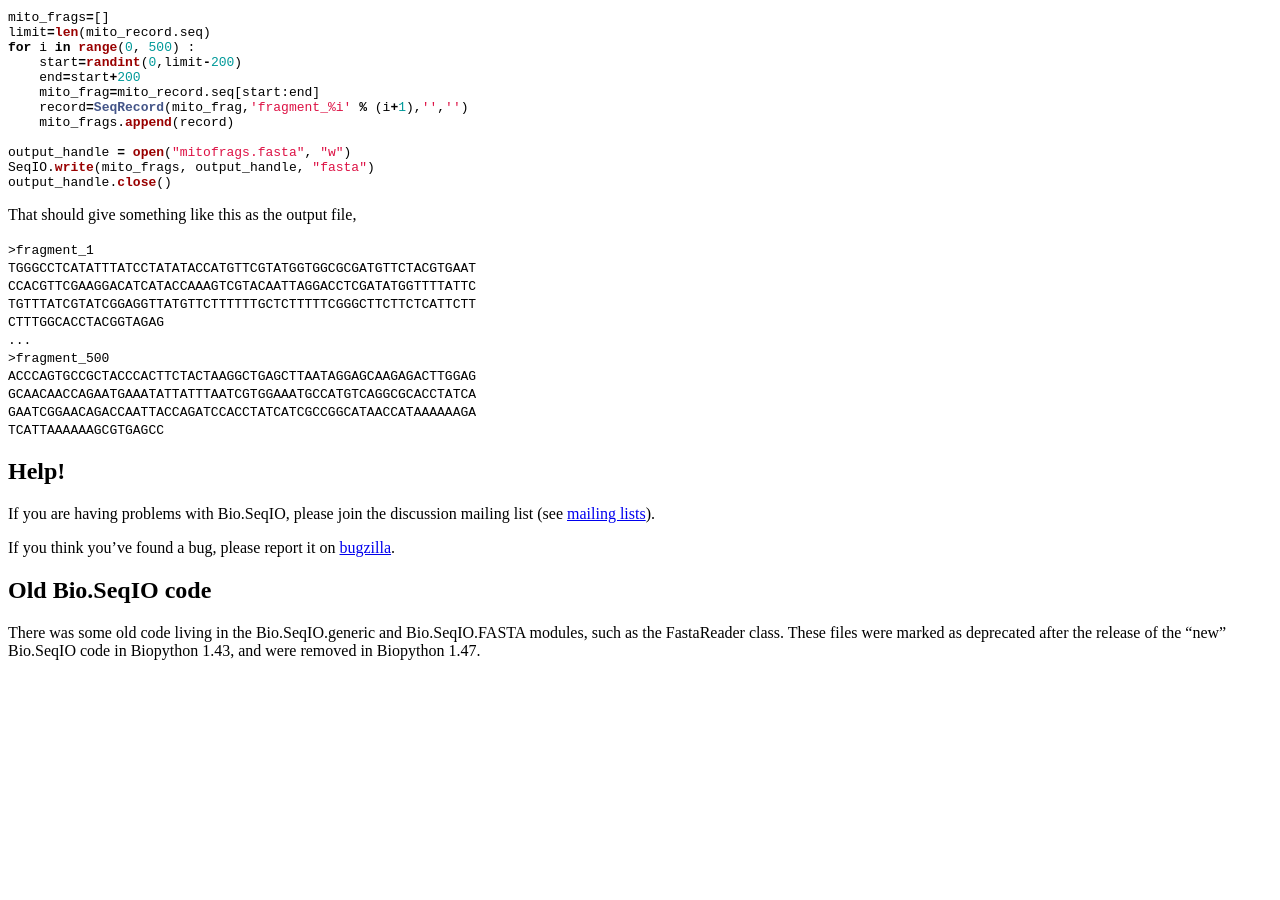
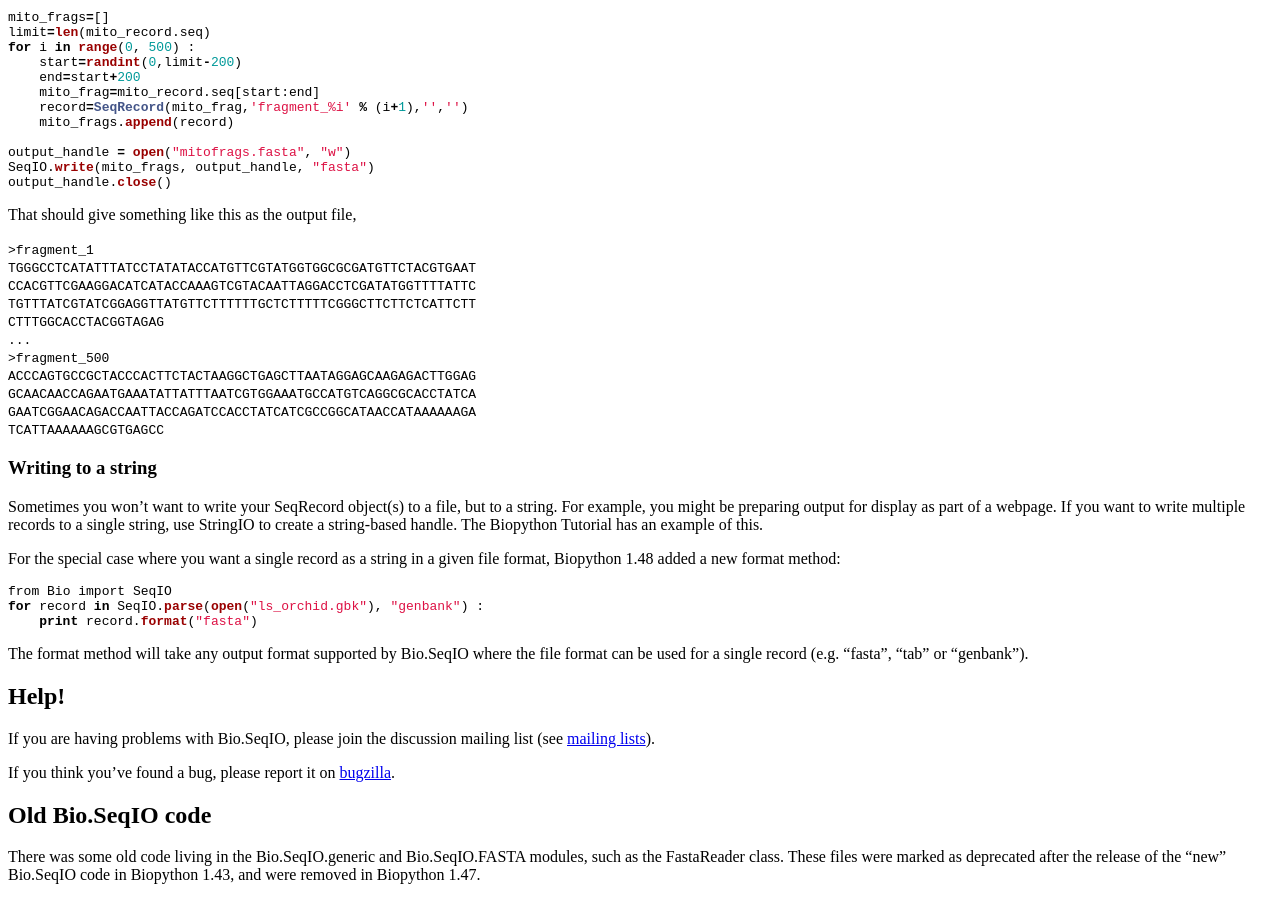
Before and after one commit to biopython/biopython.github.io, a Jekyll site: the page built from wiki/SeqIO.md, in a window 1280 px wide and 900 px high, scrolled down 4951 px. Built offline with Jekyll 4.4.1, drawn with Linux system fonts in a browser that asks for light colours; before the commit the page ends 5627 px from its top, so only the background shows below that.

Commit message:
/* Examples */ Added a format example

````diff
--- a/wiki/SeqIO.md
+++ b/wiki/SeqIO.md
@@ -446,6 +446,27 @@ That should give something like this as the output file,
 `GAATCGGAACAGACCAATTACCAGATCCACCTATCATCGCCGGCATAACCATAAAAAAGA`
 `TCATTAAAAAAGCGTGAGCC`
 
+### Writing to a string
+
+Sometimes you won't want to write your SeqRecord object(s) to a file,
+but to a string. For example, you might be preparing output for display
+as part of a webpage. If you want to write multiple records to a single
+string, use StringIO to create a string-based handle. The Biopython
+Tutorial has an example of this.
+
+For the special case where you want a single record as a string in a
+given file format, Biopython 1.48 added a new format method:
+
+``` python
+from Bio import SeqIO
+for record in SeqIO.parse(open("ls_orchid.gbk"), "genbank") :
+    print record.format("fasta")
+```
+
+The format method will take any output format supported by Bio.SeqIO
+where the file format can be used for a single record (e.g. "fasta",
+"tab" or "genbank").
+
 Help!
 -----
 
````
Also changed, not shown: 1 other file.
